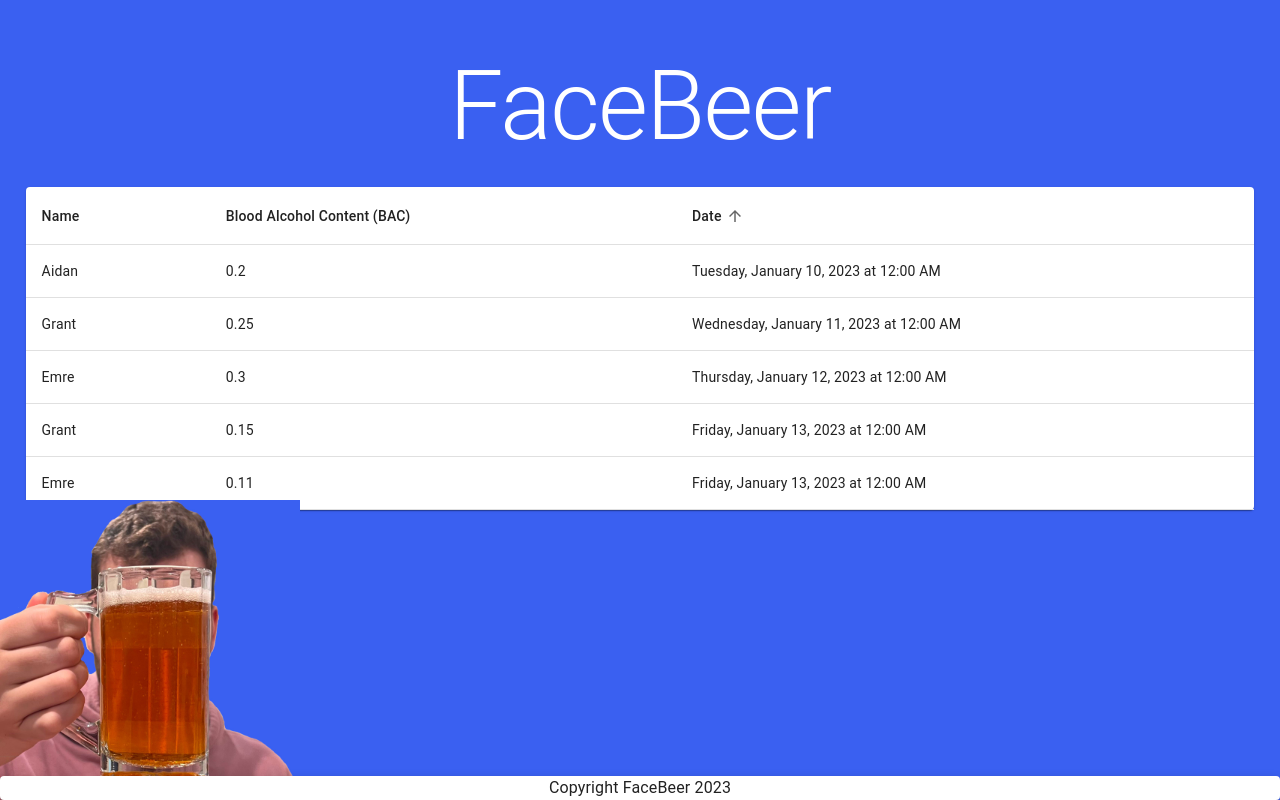
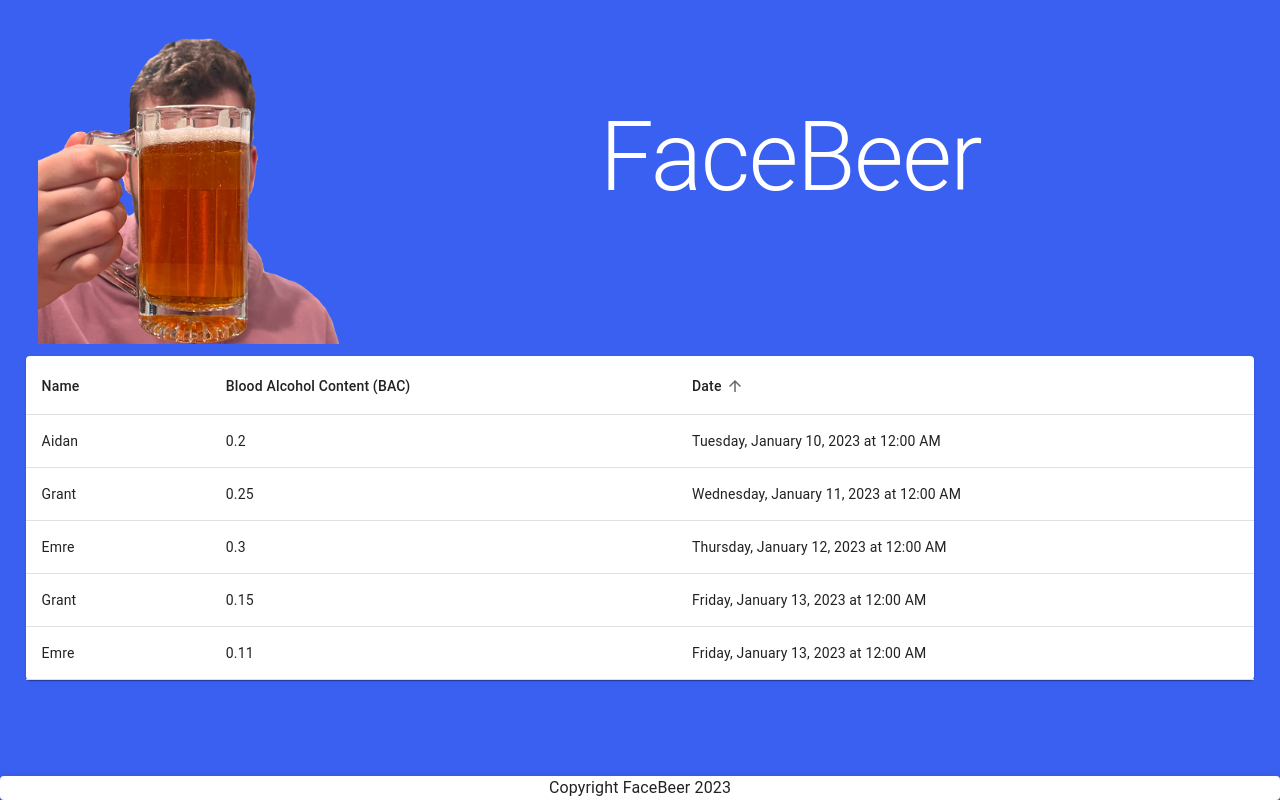
Before and after one commit to FaceBeer/FaceBeerWebsite, a React (Create React App) app: page / in a window 1280 px wide. Built offline with nearby package versions, Linux system fonts and the light colour scheme.

Commit message:
Logo in header

```diff
--- a/src/components/app/App.tsx
+++ b/src/components/app/App.tsx
@@ -3,13 +3,15 @@ import {
   createTheme,
   makeStyles,
   ThemeProvider,
+  responsiveFontSizes,
 } from "@material-ui/core/styles";
 import { CssBaseline, Typography } from "@material-ui/core";
 
 import Leaderboard from "../leaderboard/Leaderboard";
-import { Box, Paper } from "@mui/material";
+import { Box, Grid, Paper } from "@mui/material";
 
-const theme = createTheme({
+const theme = responsiveFontSizes(
+  createTheme({
     palette: {
       text: {
         primary: "#ffffff",
@@ -24,7 +26,8 @@ const theme = createTheme({
         main: "#8aa0f1",
       },
     },
-});
+  })
+);
 
 const useStyles = makeStyles((theme) => ({
   root: {
@@ -44,24 +47,34 @@ function App() {
     <ThemeProvider theme={theme}>
       <div className={classes.root}>
         <CssBaseline />
-        <Typography className={classes.title} variant={"h1"} color={"primary"}>
-          FaceBeer
-        </Typography>
-
-        <Leaderboard />
-      </div>
+        <Grid container padding={"1%"}>
+          <Grid item xs={3}>
             <Box
               component="img"
               sx={{
-          height: 300,
-          width: 300,
-          position: "fixed",
-          bottom: 0,
-          left: 0,
+                height: "100%",
+                width: "100%",
+                // left: 0
               }}
               alt="FaceBeer logo"
               src={require("./facebeer.jpg")}
             />
+          </Grid>
+          <Grid item xs={9}>
+            <Typography
+              className={classes.title}
+              variant={"h1"}
+              color={"primary"}
+              style={{ paddingTop: "7%", flexShrink: 1 }}
+            >
+              FaceBeer
+            </Typography>
+          </Grid>
+        </Grid>
+
+        <Leaderboard />
+      </div>
+
       <Paper
         sx={{ position: "fixed", bottom: 0, left: 0, right: 0 }}
         elevation={3}
```
Lines whose indentation alone changed are shown as unchanged.
